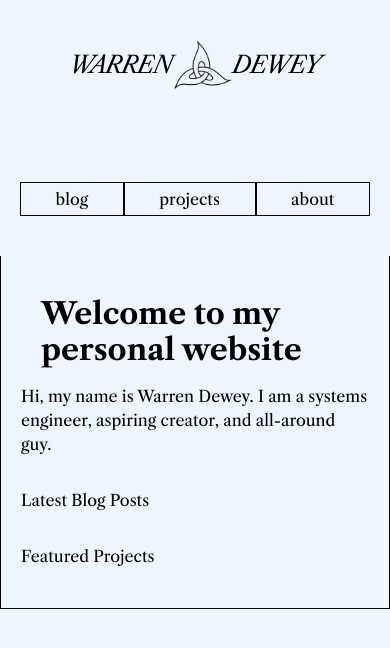
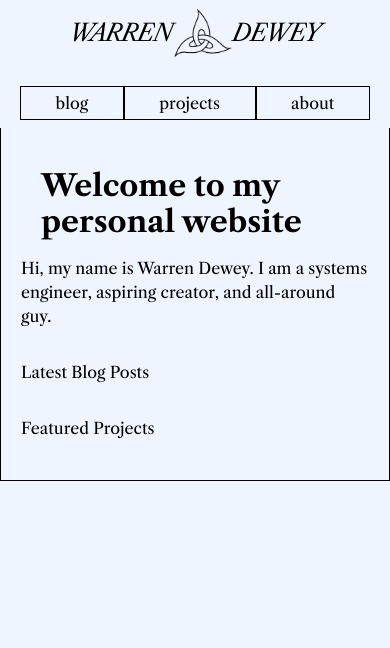
Before and after one commit to warrendewey/astro-ultra, an Astro site: page / in a window 390 px wide. Built offline with nearby package versions, Linux system fonts and the light colour scheme; Astro itself is replaced by a stand-in of ours.

Commit message:
Fixing header spacing for mobile

```diff
--- a/src/components/Header.astro
+++ b/src/components/Header.astro
@@ -24,7 +24,7 @@ const navLinks = [
 ---
 
 <header>
-  <div class="w-full px-24 pt-2 max-sm:px-5 max-sm:py-10
+  <div class="w-full px-24 pt-2 max-sm:px-5 max-sm:py-2
 max-w-7xl mx-auto">
     <div class="flex justify-center">
       <a href="/">
@@ -43,7 +43,7 @@ max-w-7xl mx-auto">
     </div>
   </div>
 
-  <nav class="w-full max-sm:px-5 max-sm:py-10
+  <nav class="w-full max-sm:px-5 max-sm:py-2
 max-w-5xl mx-auto">
     <ul class="flex items-center pt-3 w-full max-w-5xl mx-auto">
       {
```
